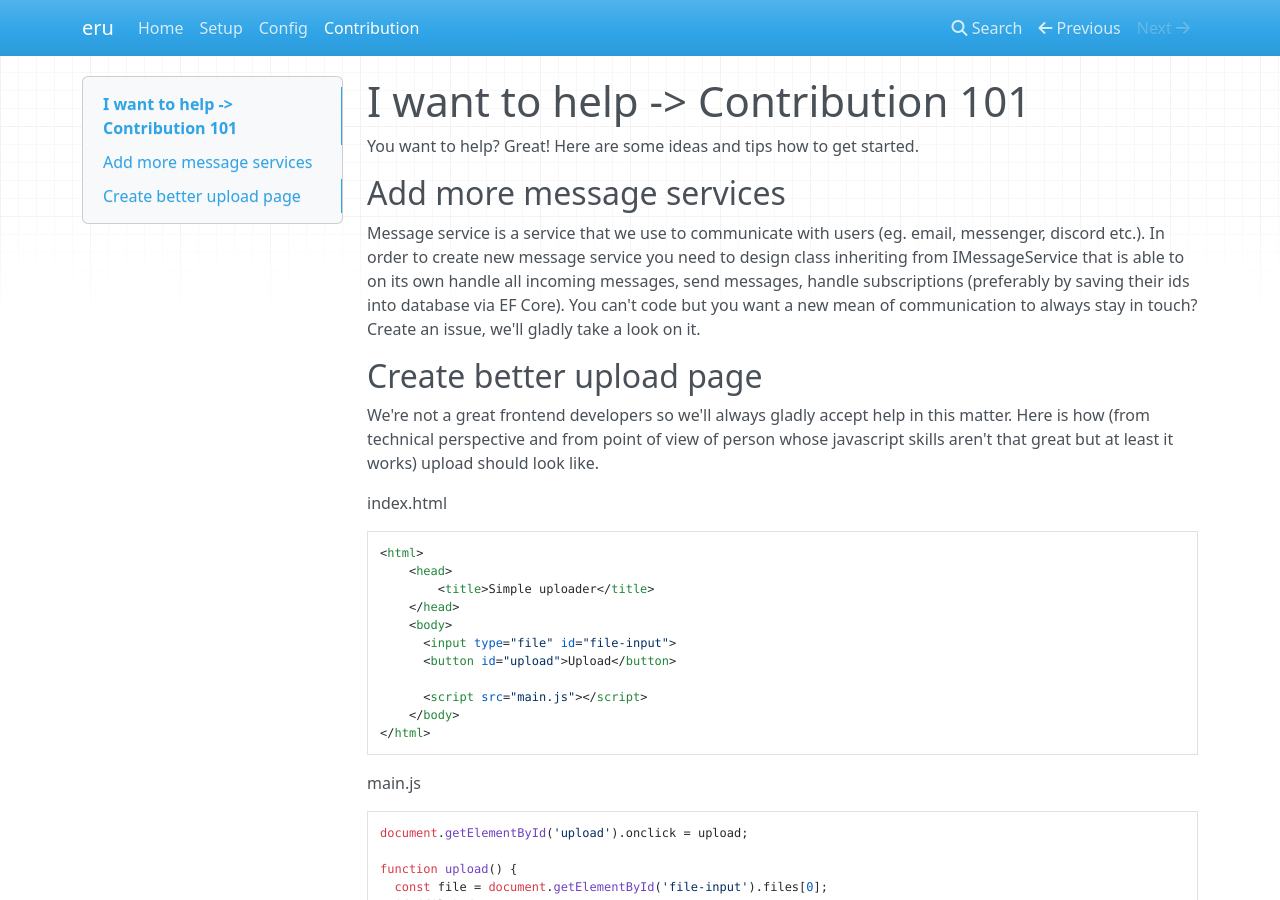
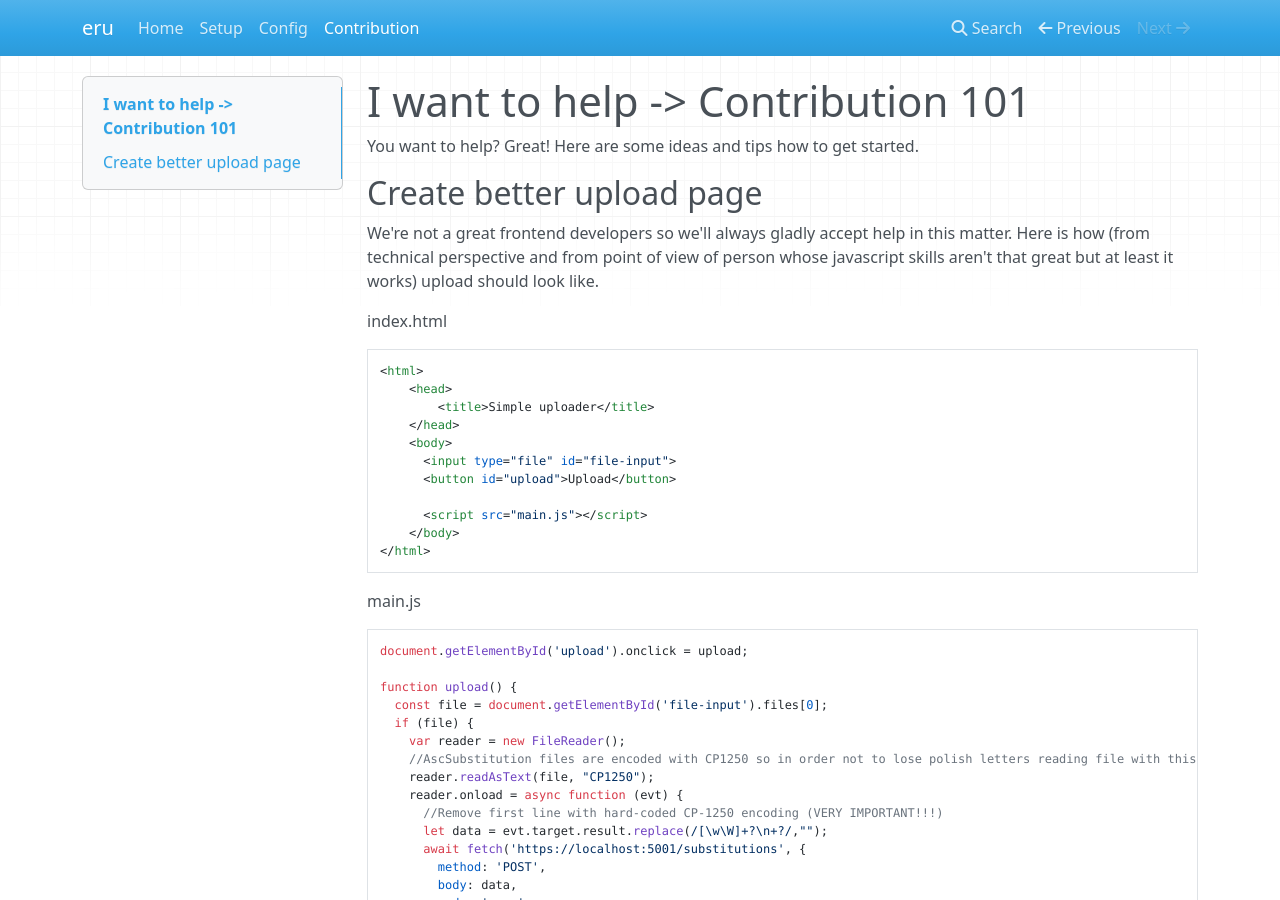
Before and after one commit to xxlo-devs/eru, an MkDocs documentation site: the page built from docs/contribution.md, in a window 1280 px wide and 900 px high. Built offline with MkDocs 1.6.1, drawn with Linux system fonts in a browser that asks for light colours; nearby versions of some CDN libraries.

Commit message:
Update contribution.md

```diff
--- a/docs/contribution.md
+++ b/docs/contribution.md
@@ -1,12 +1,6 @@
 # I want to help -> Contribution 101
 
 You want to help? Great! Here are some ideas and tips how to get started.
-
-## Add more message services
-
-Message service is a service that we use to communicate with users (eg. email, messenger, discord etc.).
-In order to create new message service you need to design class inheriting from IMessageService that is able to on its own handle all incoming messages, send messages, handle subscriptions (preferably by saving their ids into database via EF Core).
-You can't code but you want a new mean of communication to always stay in touch? Create an issue, we'll gladly take a look on it.
 
 ## Create better upload page
 
```
